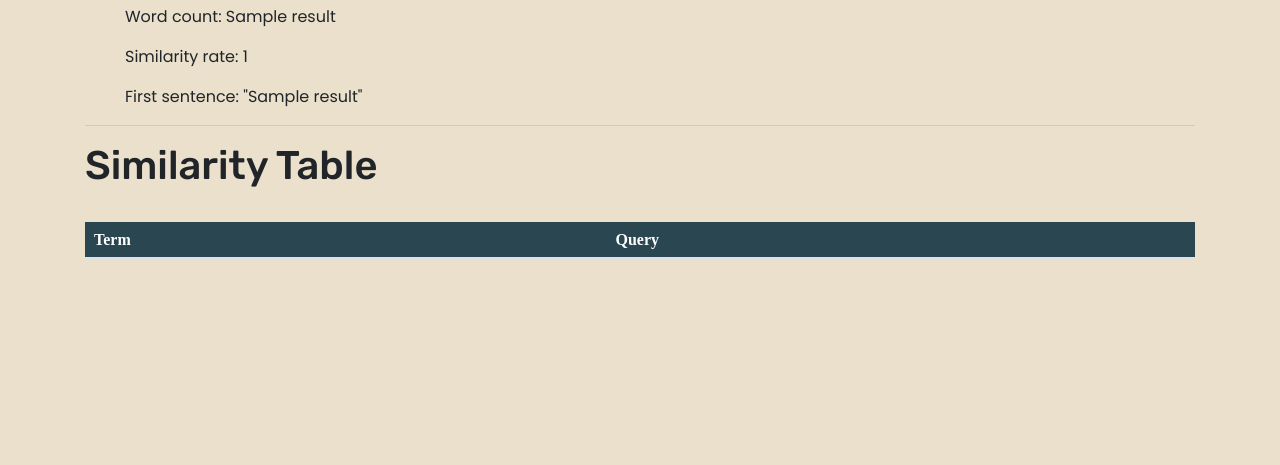
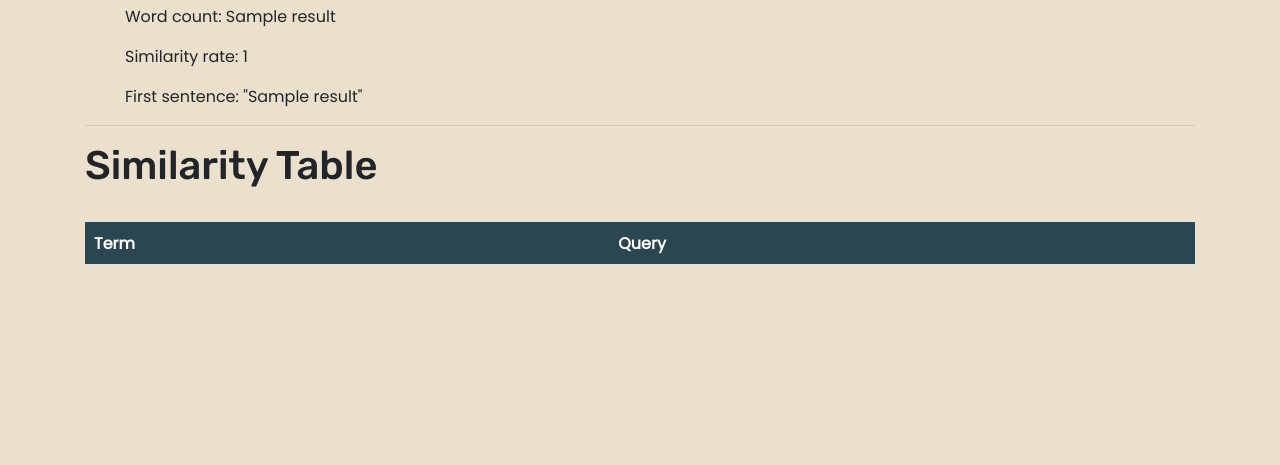
Before and after one commit to shafiranaya/Algeo02-19040, a Flask app: template src/templates/result.html in a window 1280 px wide. Shown: the part 275-740 px from the top of the page. Run offline with Flask 2, Linux system fonts and the light colour scheme; the template is opened without the code that fills it: most values are stand-ins (such as "Sample title", 1, 10 or a date in 2020); lists and menus that the app fills with data are empty; some libraries are stand-ins or nearby versions.

Commit message:
ada yang ketinggalan

```diff
--- a/src/static/css/style.css
+++ b/src/static/css/style.css
@@ -10,7 +10,7 @@ body h1,body h2,body h3,body form,body .btn {
     font-family: 'Rubik', Arial, Helvetica, sans-serif;
 }
 
-body p, body li{
+body p, body li, body table{
     font-family: 'Poppins', Arial, Helvetica, sans-serif!important;
 }
 
```
